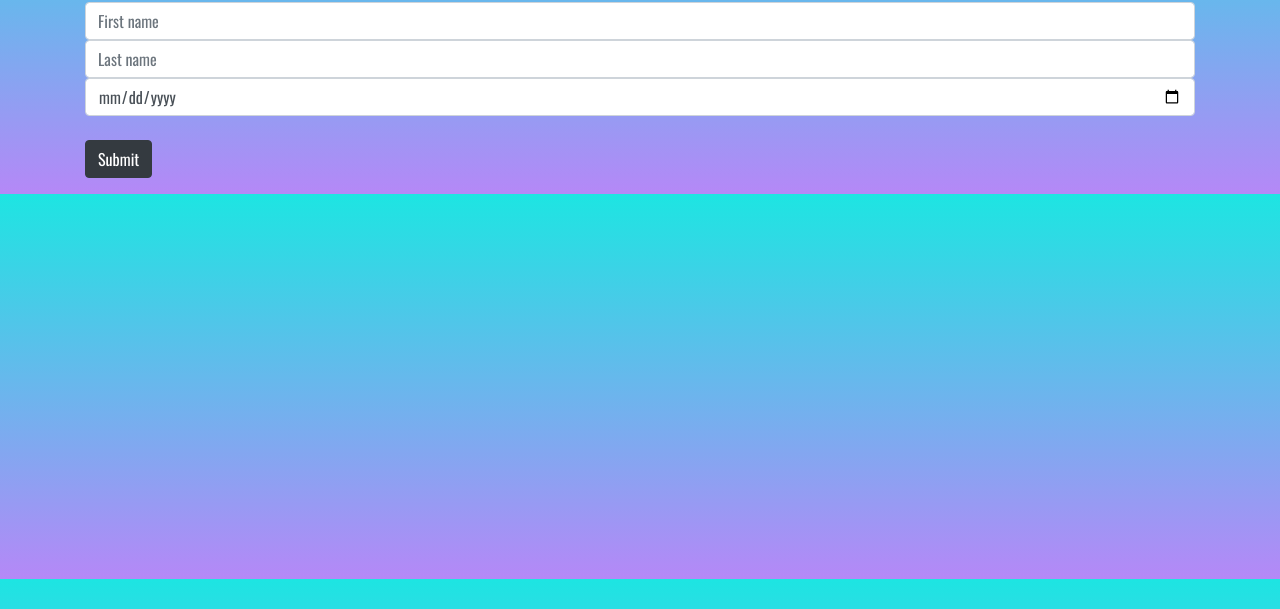
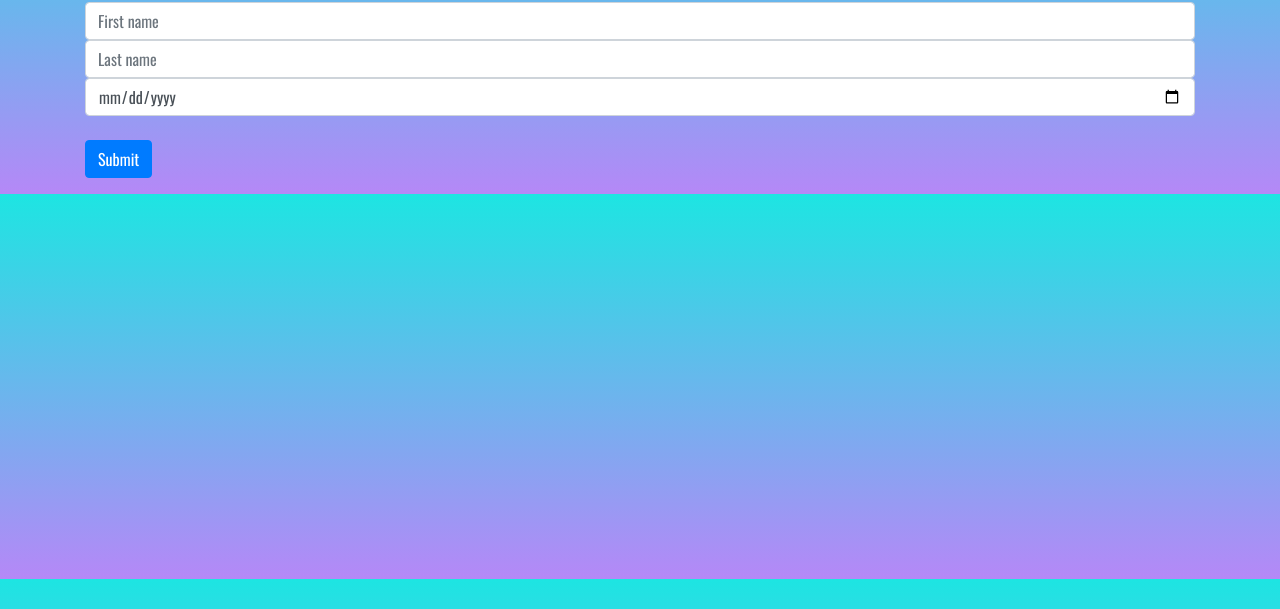
Before and after one commit to Kelly-Tang/Assignment2, a plain HTML site: page index.html in a window 1280 px wide. Shown: the part 191-800 px from the top of the page. Drawn offline with nearby package versions, Linux system fonts and the light colour scheme; no server answers.

Commit message:
changed button

```diff
--- a/index.html
+++ b/index.html
@@ -48,7 +48,7 @@
             <input type="text" id="name" class="form-control" placeholder="First name">
             <input type="text" id="last-name" class="form-control" placeholder="Last name">
             <input type="date" id="dates" class="form-control" placeholder="Date"><br>
-            <button type="button" class="btn btn-dark">Submit</button>
+            <input type="submit" value="Submit" class="btn btn-primary">
           </form>
     </div>
     <script src="https://cdnjs.cloudflare.com/ajax/libs/jquery/3.5.1/jquery.min.js"></script>
```
